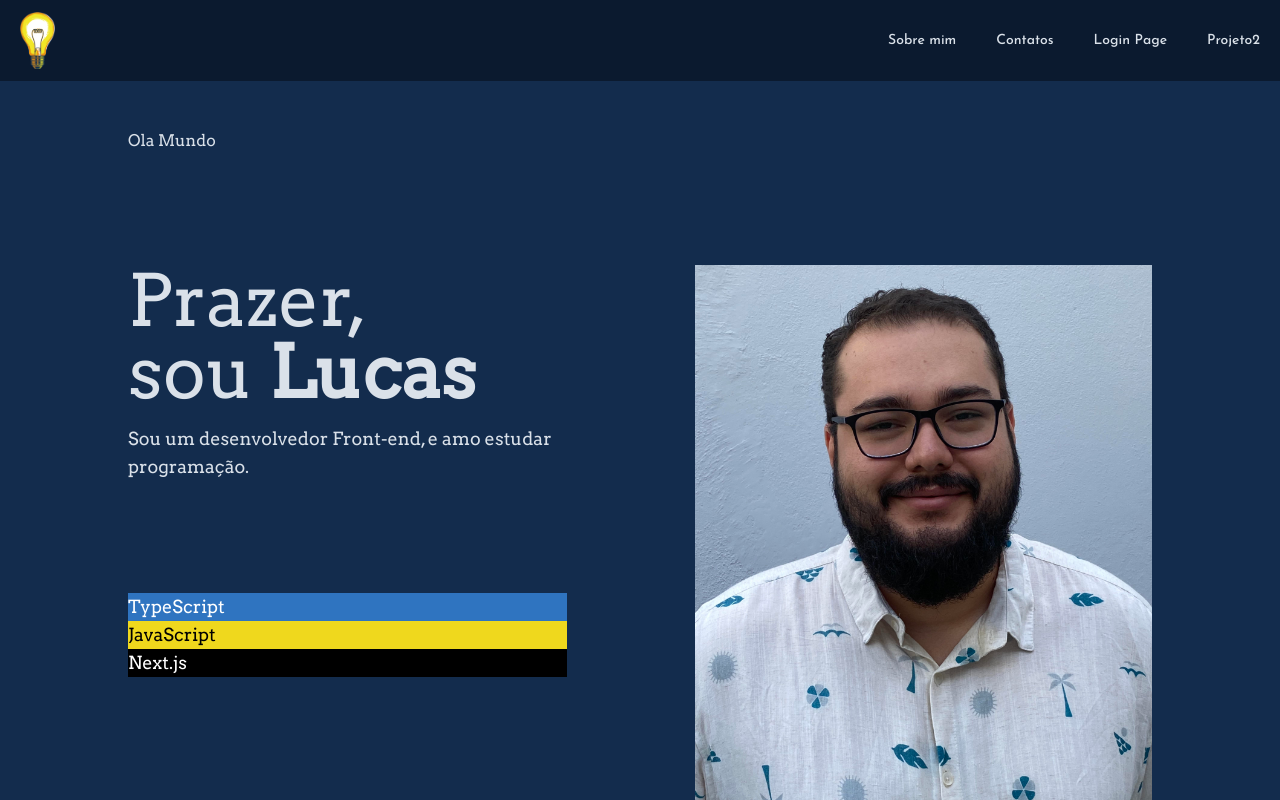
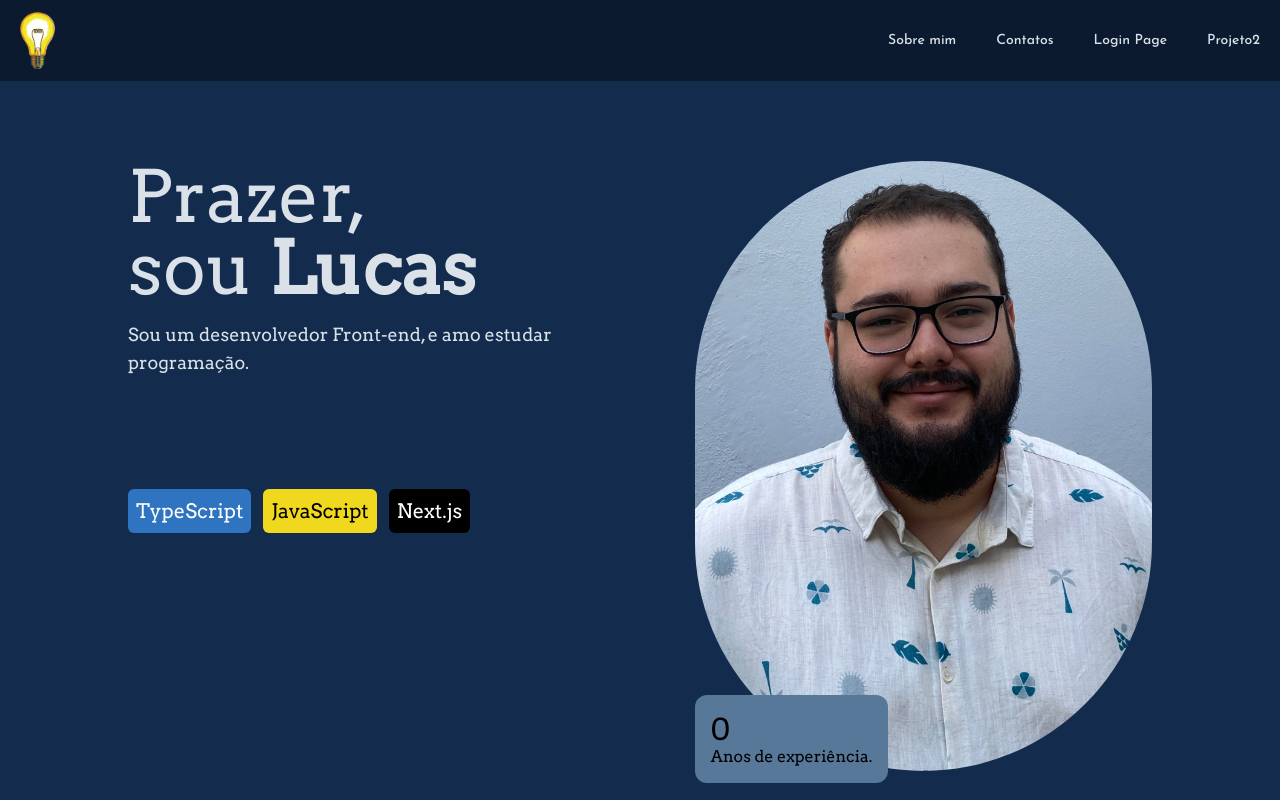
Before and after one commit to LucasMedeirosLuz/curriculo-Public, a Next.js app: page / in a window 1280 px wide. Shown: the top 800 px of the page. Built offline with nearby package versions, Linux system fonts and the light colour scheme.

Commit message:
stylehome

```diff
--- a/src/components/home/AboutMe.tsx
+++ b/src/components/home/AboutMe.tsx
@@ -10,7 +10,7 @@
   return (
     <>
     <main className="flex flex-wrap-reverse justify-center item-center gap-10
-      md:gap-32 py-8 text-lg xl:text-left xl:flex-nowrap xl:justify-between"
+      md:gap-32 py-8 text-lg text-center xl:text-left xl:flex-nowrap xl:justify-between"
     >
       <div className="text-l-blue-1 flex flex-col item-center xl:item-start gap-4 w-full xl:w-120">
         <h1 className="text-3xl sm:text-7xl xl:leading-[5rme]"
@@ -23,22 +23,32 @@
           Sou um desenvolvedor Front-end, e amo estudar programação.
         </h2>
         </div>
-      <ul>
-        <li style={{ backgroundColor: '#2F74C0', color: '#FFFFFF' }}>TypeScript</li>
-        <li style={{ backgroundColor: '#EFD81D', color: '#000000' }}>JavaScript</li>
-        <li style={{ backgroundColor: '#000000', color: '#FFFFFF'  }}>Next.js</li>
+      <ul className="flex flex-wrap justify-center xl:grid-cols-2 xl:w-fit gap-3 text-xl">
+        <li
+          style={{ backgroundColor: '#2F74C0', color: '#FFFFFF' }}
+          className="w-fit p-2 rounded-md"
+        >TypeScript</li>
+        <li
+          style={{ backgroundColor: '#EFD81D', color: '#000000' }}
+          className="w-fit p-2 rounded-md"
+        >JavaScript</li>
+        <li
+          style={{ backgroundColor: '#000000', color: '#FFFFFF'  }}
+          className="w-fit p-2 rounded-md"
+        >Next.js</li>
       </ul>
       </div>
-      <div>
+      <div className="relative">
         <Image
           src="/fotoPerfil.jpg"
           alt="Foto de perfil Lucas. Homem branco de oculos e baraba"
-          width={ 500 }
-          height={ 500 }
+          width={500}
+          height={500}
           unoptimized
+          className="rounded-full"
         />
-        <p>
-          <span>0</span>
+        <p className="p-4 w-fit text-base leading-tight bg-l-blue-2 rounded-xl text-black absolute -bottom-[0.75rem] sm:botton-3">
+          <span className="text-3xl">0</span>
           <br />
           Anos de experiência.
         </p>
--- a/src/pages/index.tsx
+++ b/src/pages/index.tsx
@@ -9,7 +9,6 @@
         <title>Sobre mim | LucasMLuz</title>
       </Head>
       <div className="py-12 px-6 md:px-32 space-y-10 md: space-y-20">
-        <h1>Ola Mundo</h1>
         <AboutMe />
       </div>
     </>
```
